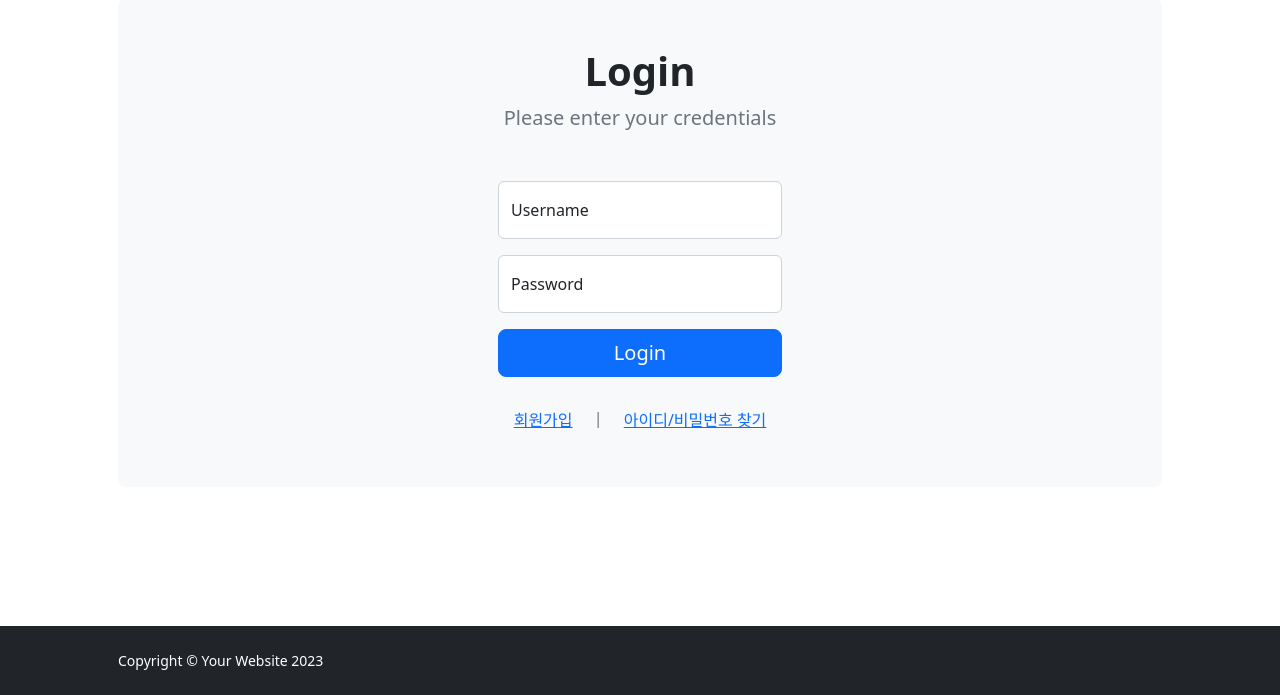
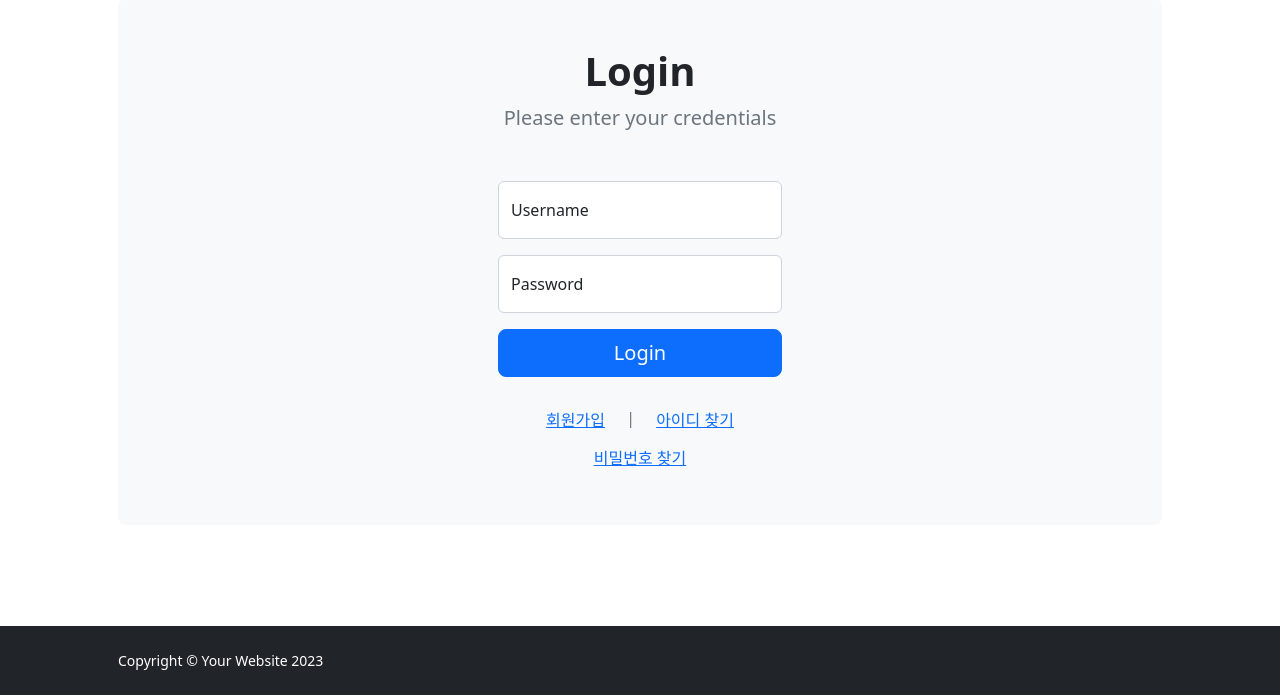
Before and after one commit to OSSProgramingProject/IBK, a Django app: page /login/ in a window 1280 px wide. Shown: the part 105-800 px from the top of the page. Run offline with Django 5.2, Linux system fonts and the light colour scheme.

Commit message:
11월 24일 로그인 페이지 수정

```diff
--- a/IBK-ossproject/templates/login.html
+++ b/IBK-ossproject/templates/login.html
@@ -6,16 +6,16 @@
         <meta name="description" content />
         <meta name="author" content />
         <title>Start ideabank</title>
-        <!-- Favicon-->
+        <!-- Favicon -->
         <link rel="icon" type="image/x-icon" href="assets/favicon.ico" />
         <!-- Bootstrap CSS -->
         <link href="https://cdn.jsdelivr.net/npm/bootstrap@5.2.3/dist/css/bootstrap.min.css" rel="stylesheet">
-        <!-- Core theme CSS (includes Bootstrap)-->
+        <!-- Core theme CSS (includes Bootstrap) -->
         <link href="css/styles.css" rel="stylesheet" />
     </head>
     <body class="d-flex flex-column h-100">
         <main class="flex-shrink-0">
-            <!-- Navigation-->
+            <!-- Navigation -->
             <nav class="navbar navbar-expand-lg navbar-dark bg-dark">
                 <div class="container px-5">
                     <a class="navbar-brand" href="{% url 'home' %}">Start ideabank</a>
@@ -51,17 +51,17 @@
                         <div class="row gx-5 justify-content-center">
                             <div class="col-lg-6 col-xl-4">
                                 <form id="loginForm">
-                                <!-- Username input-->
+                                    <!-- Username input -->
                                     <div class="form-floating mb-3">
                                         <input class="form-control" id="username" type="text" placeholder="Enter your username..." required />
                                         <label for="username">Username</label>
                                     </div>
-                                <!-- Password input-->
+                                    <!-- Password input -->
                                     <div class="form-floating mb-3">
                                         <input class="form-control" id="password" type="password" placeholder="Enter your password..." required />
                                         <label for="password">Password</label>
                                     </div>
-                                <!-- Submit Button-->
+                                    <!-- Submit Button -->
                                     <div class="d-grid">
                                         <button class="btn btn-primary btn-lg" type="submit">Login</button>
                                     </div>
@@ -70,7 +70,8 @@
                                 <div class="text-center mt-4">
                                     <a class="btn btn-link" href="register.html">회원가입</a>
                                     <span class="text-muted mx-1">|</span>
-                                <a class="btn btn-link" href="forgot-password.html">아이디/비밀번호 찾기</a>
+                                    <a class="btn btn-link" href="find-username.html">아이디 찾기</a>
+                                    <a class="btn btn-link" href="find-password.html">비밀번호 찾기</a>
                                 </div>
                             </div>
                         </div>
```
Lines whose indentation alone changed are shown as unchanged.
